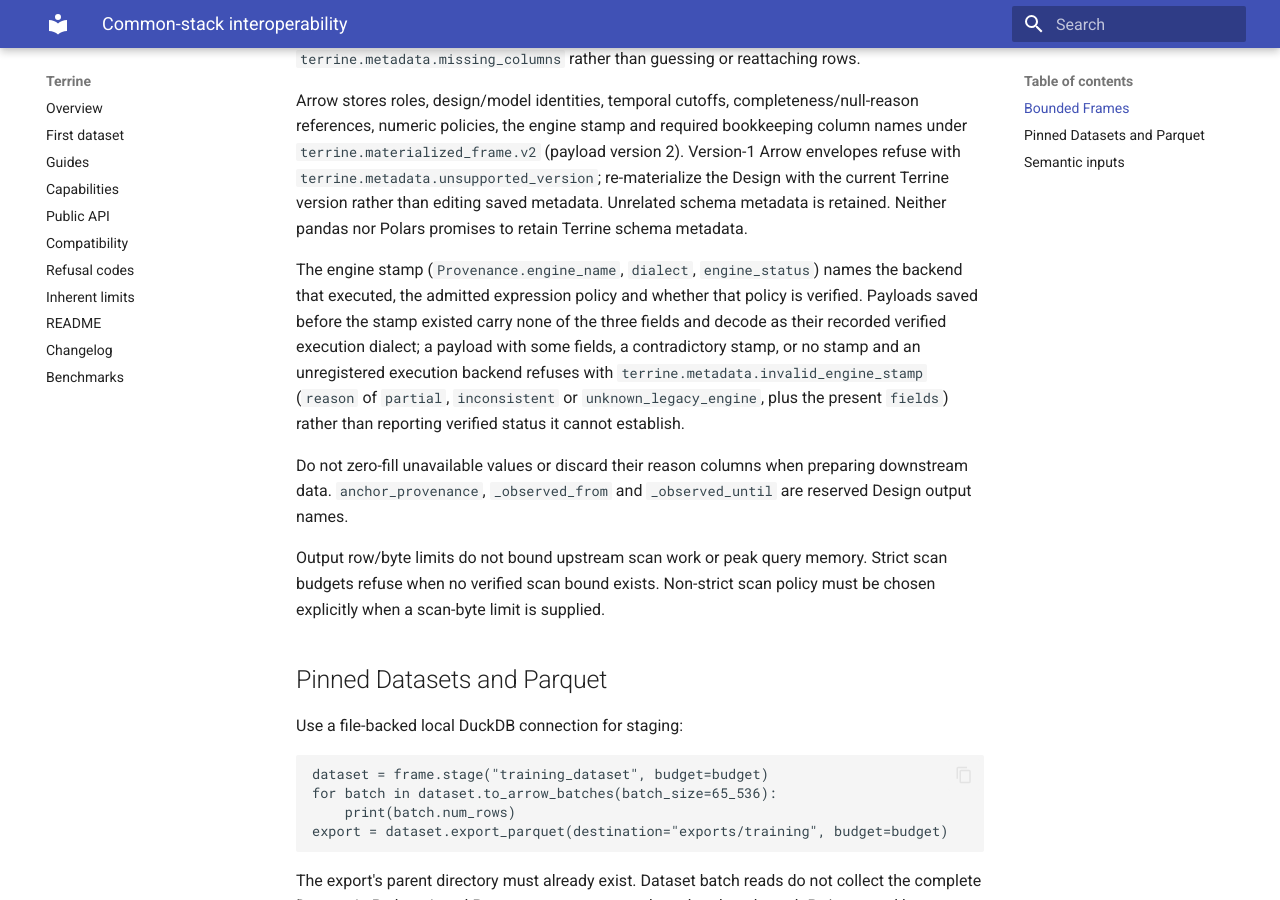
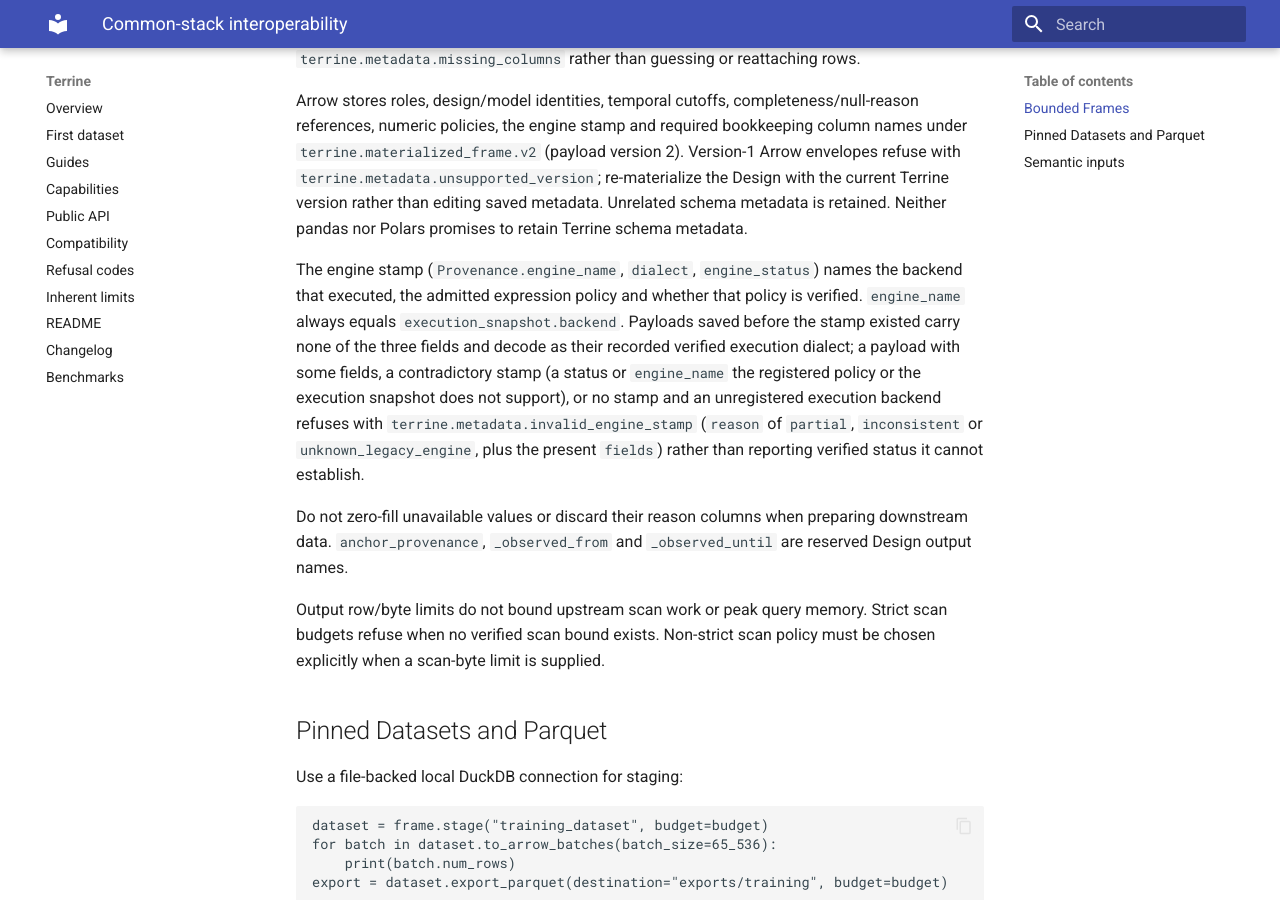
Before and after one commit to kylejcaron/terrine, an MkDocs documentation site: the page built from docs/guides/common-stack-interop.md, in a window 1280 px wide and 900 px high, scrolled down 1584 px. Built offline with MkDocs 1.6.1 and Material for MkDocs 9.7.7, drawn with Linux system fonts in a browser that asks for light colours.

Commit message:
fix: refuse engine stamps that contradict the execution snapshot

```diff
--- a/docs/guides/common-stack-interop.md
+++ b/docs/guides/common-stack-interop.md
@@ -86,12 +86,15 @@
 
 The engine stamp (`Provenance.engine_name`, `dialect`, `engine_status`) names
 the backend that executed, the admitted expression policy and whether that
-policy is verified. Payloads saved before the stamp existed carry none of the
-three fields and decode as their recorded verified execution dialect; a payload
-with some fields, a contradictory stamp, or no stamp and an unregistered
-execution backend refuses with `terrine.metadata.invalid_engine_stamp`
-(`reason` of `partial`, `inconsistent` or `unknown_legacy_engine`, plus the
-present `fields`) rather than reporting verified status it cannot establish.
+policy is verified. `engine_name` always equals
+`execution_snapshot.backend`. Payloads saved before the stamp existed carry
+none of the three fields and decode as their recorded verified execution
+dialect; a payload with some fields, a contradictory stamp (a status or
+`engine_name` the registered policy or the execution snapshot does not
+support), or no stamp and an unregistered execution backend refuses with
+`terrine.metadata.invalid_engine_stamp` (`reason` of `partial`, `inconsistent`
+or `unknown_legacy_engine`, plus the present `fields`) rather than reporting
+verified status it cannot establish.
 
 Do not zero-fill unavailable values or discard their reason columns when preparing
 downstream data. `anchor_provenance`, `_observed_from` and `_observed_until` are
```
Also changed, not shown: CHANGELOG.md (+3 -2 lines), docs/guides/backend-compatibility.md (+2 -1 lines), 2 other files.
